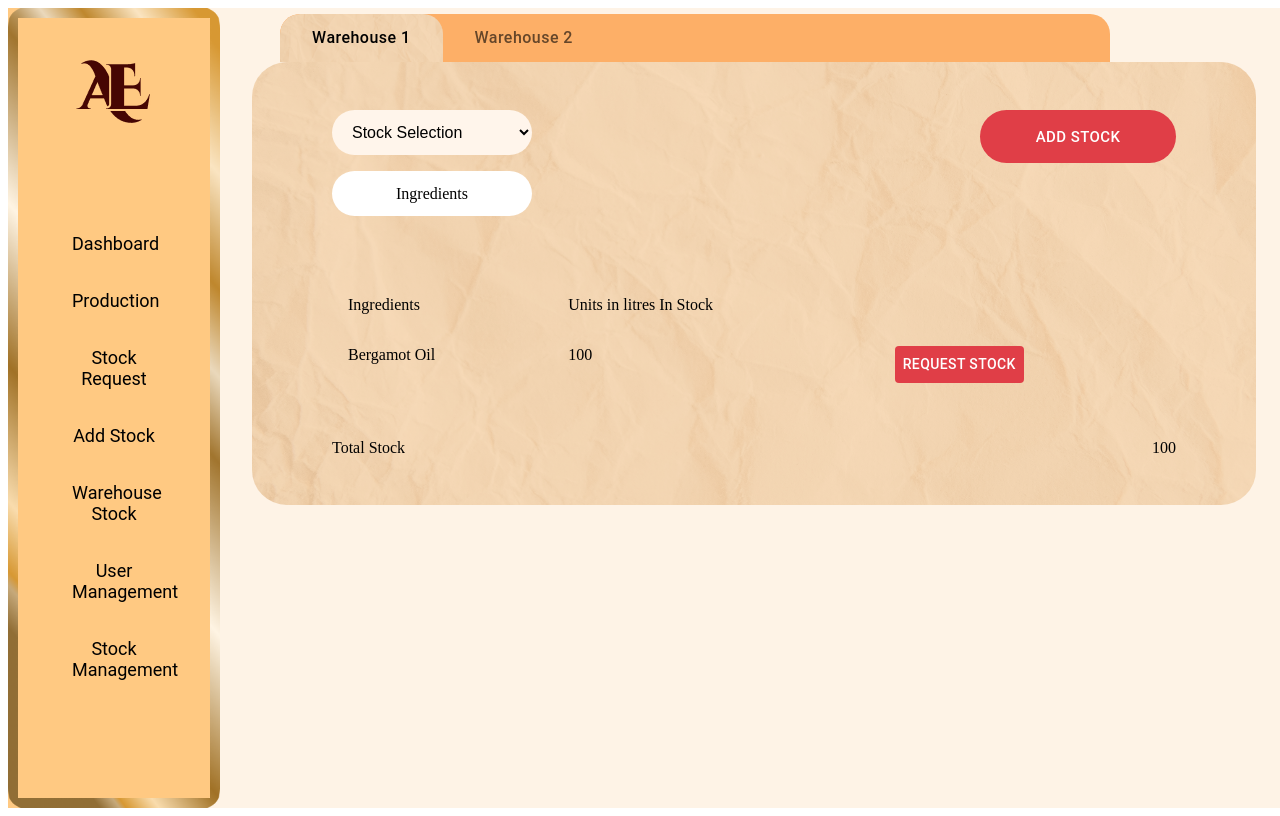
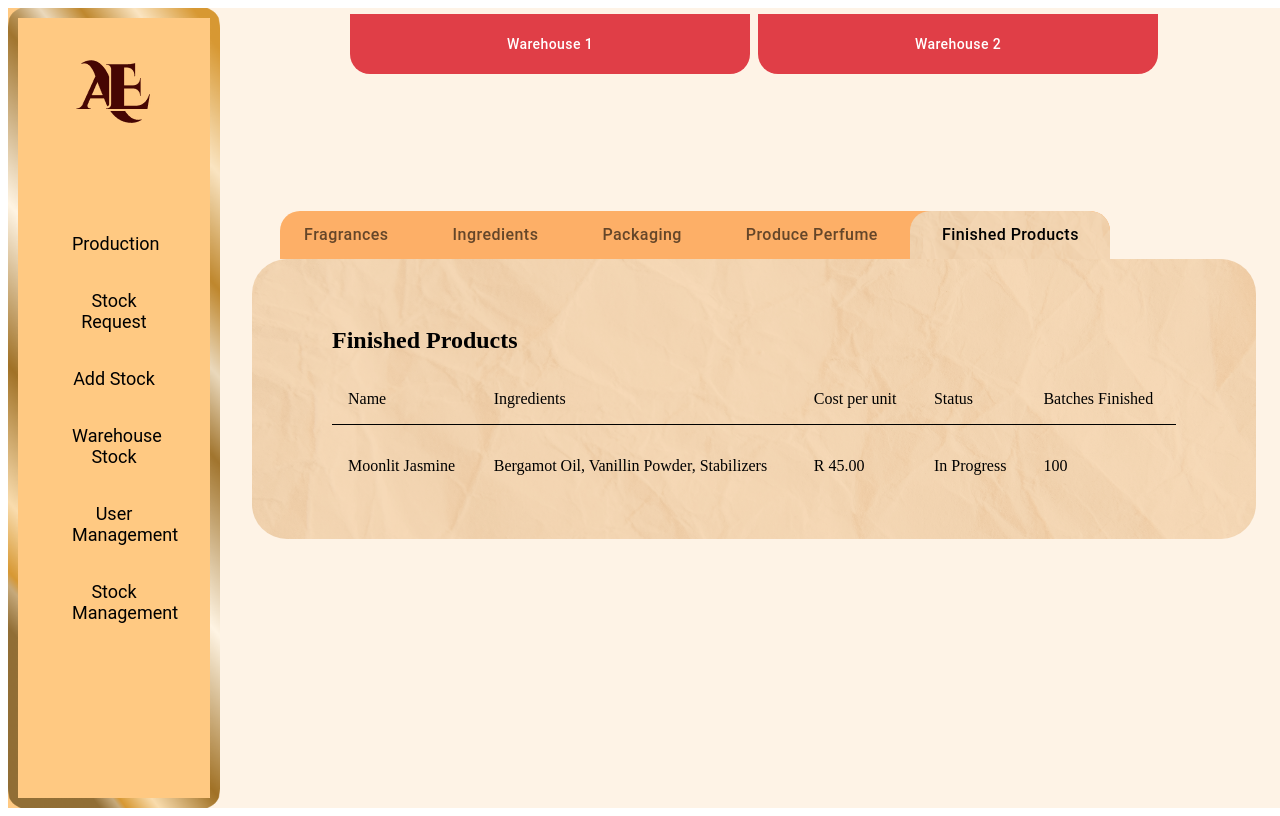
Before and after one commit to Tsebo200/Aureum-Elegance-Frontend, a React (Vite) app in the folder client/: page / in a window 1280 px wide. Built offline with nearby package versions, Linux system fonts and the light colour scheme.

Commit message:
add navigation

```diff
--- a/client/src/ui/App.tsx
+++ b/client/src/ui/App.tsx
@@ -4,18 +4,29 @@ import { useState } from 'react'
 import './App.css'
 import { Route, Routes } from 'react-router-dom'
 import Suppliers from './Pages/Suppliers/Suppliers.js';
-import FinishedProducts from './Pages/FinishedProducts/FinishedProducts.jsx';
+import FinishedProducts from './Pages/FinishedProducts/FinishedProducts.js';
 import WarehouseStock from './Pages/WarehouseStock.js';
 
 function App() {
   const [count, setCount] = useState(0)
 
+  const Placeholder = ({ name}) => (
+    <div>
+      <h2>{name} Page</h2>
+    </div>
+  );
   return (
     <>
       <Routes>
-        <Route path="/Suppliers" element={<Suppliers />} />
-        <Route path="/" element={<WarehouseStock />} />
-        <Route path="/FinsihedProducts" element={<FinishedProducts />} />
+           {/* <Route path="/" element={<Placeholder name="Dashboard" />} /> */}
+          <Route path="/" element={<FinishedProducts />} />
+          <Route path="/stock-request" element={<Placeholder name="Stock Request" />} />
+          <Route path="/add-stock" element={<Placeholder name="Add Stock" />} />
+          <Route path="/warehouse-stock" element={<WarehouseStock />} />
+          <Route path="/user-management" element={<Placeholder name="User Management" />} />
+          <Route path="/stock-management" element={<Suppliers />} />
+
+
       </Routes>
       {/* <div>
         <a href="https://react.dev" target="_blank">
--- a/client/src/ui/Pages/FinishedProducts/FinishedProducts.tsx
+++ b/client/src/ui/Pages/FinishedProducts/FinishedProducts.tsx
@@ -1,32 +1,8 @@
 import React from 'react';
 import styles from '../FinishedProducts/FinishedProducts.module.scss';
-import logo from '../../assets/Wordmark Logo.png';
 import { TextField, Button, Tabs, Tab, useMediaQuery } from "@mui/material";
+import Sidebar from '../../components/Sidebar';
 
-
-const Sidebar = () => {
-  const navItems = [
-    "Dashboard",
-    "Production",
-    "Stock Request",
-    "Add Stock",
-    "Warehouse Stock",
-    "User Management",
-    "Stock Management",
-  ];
-  return (
-    <aside className={styles.sidebar}>
-      <div className={styles.logo}>
-        <img src={logo} alt="Company logo" />
-      </div>
-      <nav className={styles.nav}>
-        {navItems.map((item, i) => (
-          <li key={i}>{item}</li>
-        ))}
-      </nav>
-    </aside>
-  );
-};
 
 export default function FinishedProducts() {
   const [tab, setTab] = React.useState(4);
--- a/client/src/ui/components/Sidebar.scss
+++ b/client/src/ui/components/Sidebar.scss
@@ -8,6 +8,7 @@
   border-image-repeat: stretch;
   border-image-width: 10px;
   background-color: #ffc982;
+
 
   .logo {
     display: flex;
--- a/client/src/ui/components/Sidebar.tsx
+++ b/client/src/ui/components/Sidebar.tsx
@@ -1,16 +1,20 @@
+// Sidebar.tsx
 import React from "react";
-import  "./Sidebar.scss";
-import logo from '../assets/Wordmark Logo.png';
-function Sidebar () {
+import { Link } from "react-router-dom";
+import "./Sidebar.scss";
+import logo from "../assets/Wordmark Logo.png";
+
+function Sidebar() {
   const navItems = [
-    "Dashboard",
-    "Production",
-    "Stock Request",
-    "Add Stock",
-    "Warehouse Stock",
-    "User Management",
-    "Stock Management",
+    // { label: "Dashboard", path: "/" },
+    { name: "Production", path: "/" },
+    { name: "Stock Request", path: "/stock-request" },
+    { name: "Add Stock", path: "/add-stock" },
+    { name: "Warehouse Stock", path: "/warehouse-stock" },
+    { name: "User Management", path: "/user-management" },
+    { name: "Stock Management", path: "/stock-management" },
   ];
+
   return (
     <aside className="sidebar">
       <div className="logo">
@@ -18,13 +22,13 @@ function Sidebar () {
       </div>
       <nav className="navigation">
         {navItems.map((item, i) => (
-          <a key={i} href="#" className="nav-item">
-            {item}
-          </a>
+          <Link key={i} to={item.path} className="nav-item">
+            {item.name}
+          </Link>
         ))}
       </nav>
     </aside>
   );
-};
+}
 
 export default Sidebar;
--- a/client/src/ui/main.tsx
+++ b/client/src/ui/main.tsx
@@ -1,4 +1,5 @@
-// import { StrictMode } from 'react'
+import { StrictMode } from 'react'
+
 import { createRoot } from 'react-dom/client'
 import './index.css'
 import App from './App.tsx'
```
